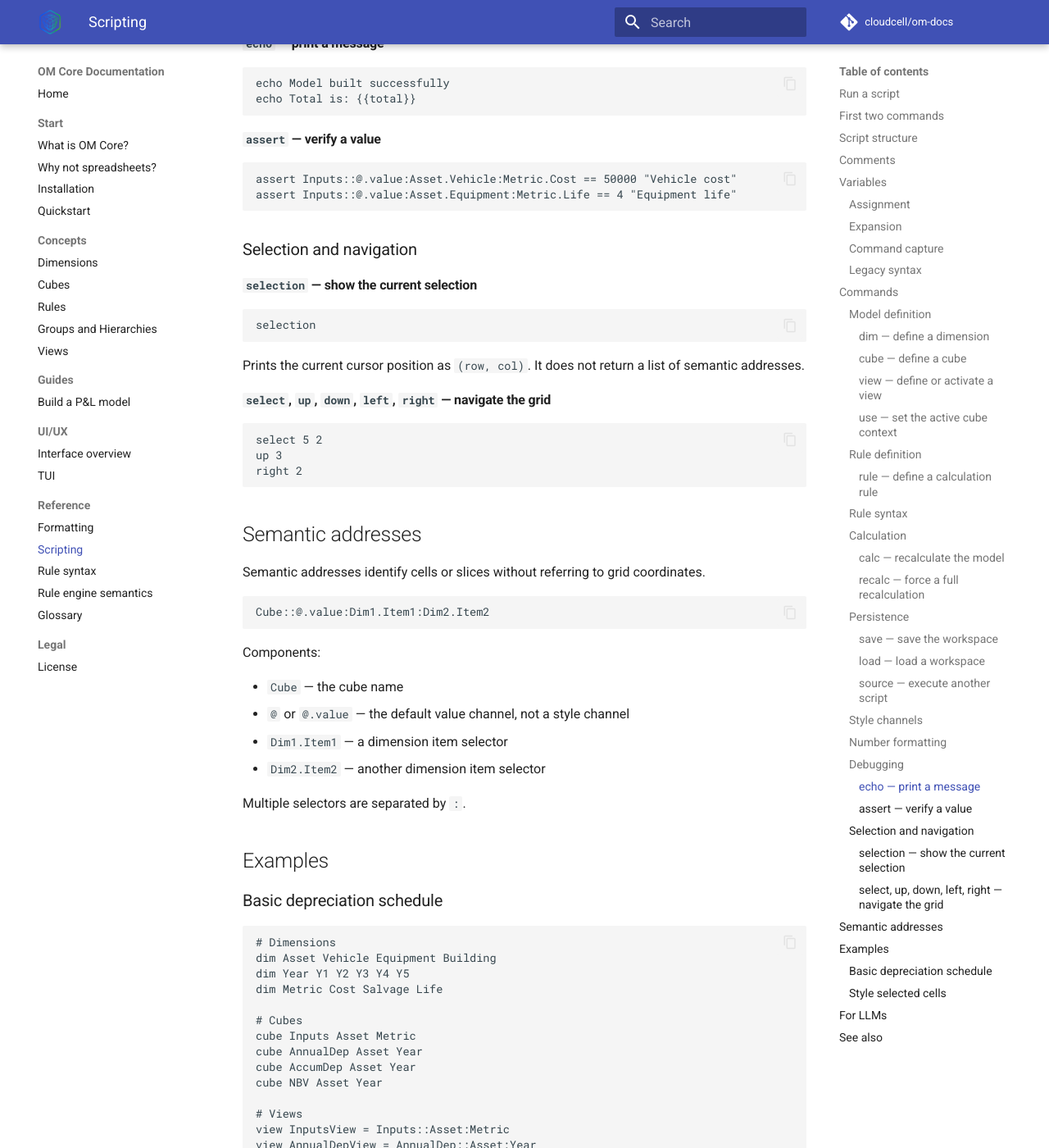
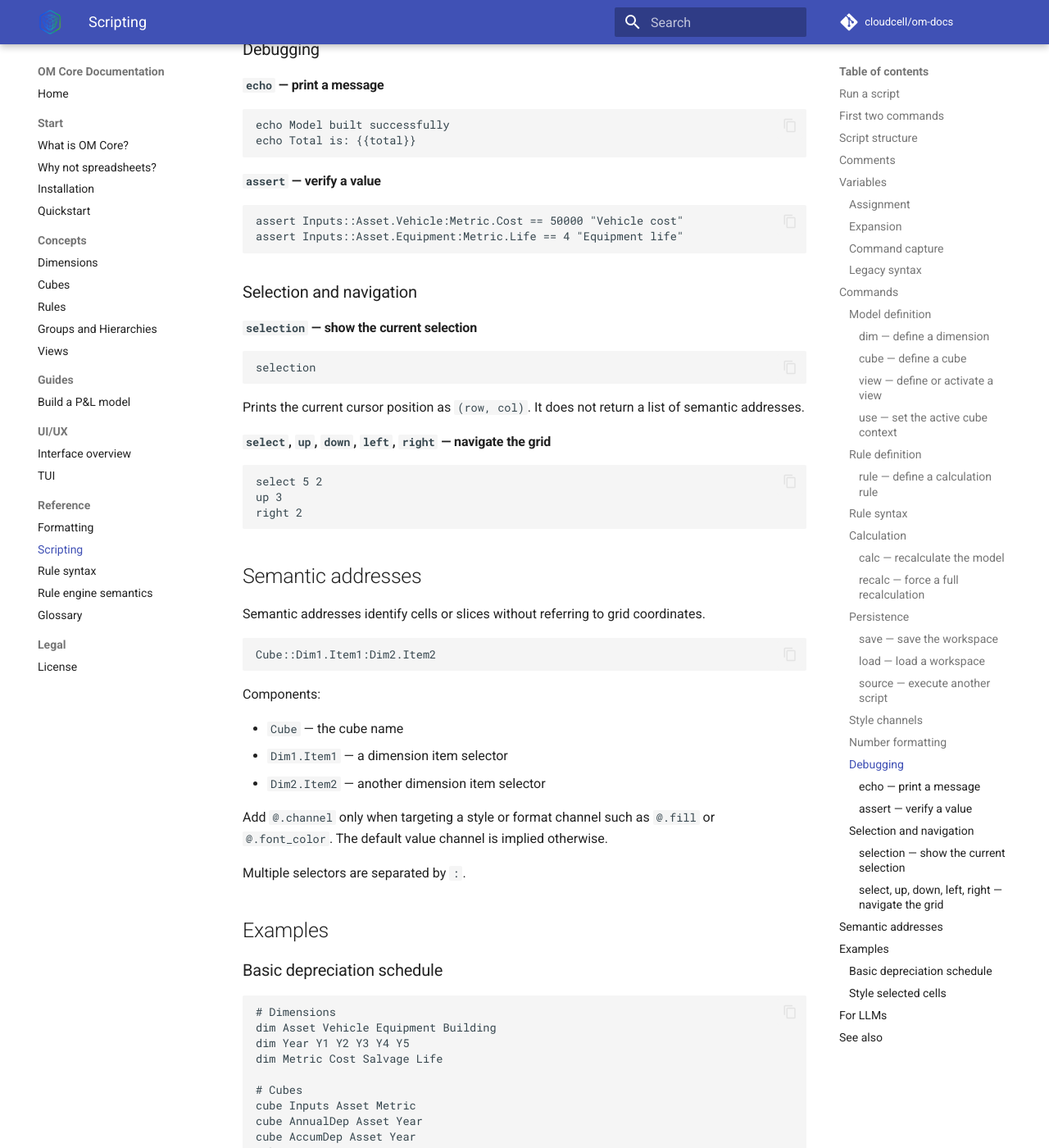
Before and after one commit to cloudcell/om-docs, an MkDocs documentation site: the page built from docs/reference/scripting.md, in a window 1280 px wide and 1400 px high, scrolled down 6936 px. Shown: the whole window at 82% size. Built offline with MkDocs 1.6.1 and Material for MkDocs 9.7.7, drawn with Linux system fonts in a browser that asks for light colours; comment, search, counter and statistics services are not loaded; some of the changed text lies outside the part shown.

Commit message:
docs: remove explicit @.value channel references from rule syntax examples across all documentation, clarify that value channel is implied by default

````diff
--- a/docs/reference/scripting.md
+++ b/docs/reference/scripting.md
@@ -80,10 +80,10 @@ cube AnnualDep Asset Year
 view InputsView = Inputs::Asset:Metric
 
 # Define rules
-rule Inputs::@.value:Asset.Vehicle:Metric.Cost = 50000
-rule Inputs::@.value:Asset.Vehicle:Metric.Salvage = 5000
-rule Inputs::@.value:Asset.Vehicle:Metric.Life = 5
-rule AnnualDep::@.value:*.* = (Inputs::[Metric.Cost] - Inputs::[Metric.Salvage]) / Inputs::[Metric.Life]
+rule Inputs::Asset.Vehicle:Metric.Cost = 50000
+rule Inputs::Asset.Vehicle:Metric.Salvage = 5000
+rule Inputs::Asset.Vehicle:Metric.Life = 5
+rule AnnualDep::*.* = (Inputs::[Metric.Cost] - Inputs::[Metric.Salvage]) / Inputs::[Metric.Life]
 
 # Calculate and save
 calc
@@ -116,7 +116,7 @@ message="hello world"
 Use `{{name}}` to interpolate a variable into a command.
 
 ```openm
-selected="C::@.value:PL.Revenue:Year.2026"
+selected="PL::Revenue:Year.2026"
 echo Selected: {{selected}}
 rule {{selected}} = 100000
 ```
@@ -177,27 +177,27 @@ use Sales
 rule Revenue = Cost * 1.15
 ```
 
-`use` sets the default cube for subsequent `rule` commands that omit a `Cube::` prefix. It is optional; explicit `Cube::@.value:...` addresses are preferred in scripts.
+`use` sets the default cube for subsequent `rule` commands that omit a `Cube::` prefix. It is optional; explicit `Cube::Dim.Item:...` addresses are preferred in scripts.
 
 ### Rule definition
 
 #### `rule` — define a calculation rule
 
 ```openm
-rule Cube::@.value:Dim.Item:Dim.Item = expression
+rule Cube::Dim.Item:Dim.Item = expression
 ```
 
 - `Cube::` is the target cube.
-- `@.value:` selects the value channel.
+- The value channel is implied if no `@.channel` is given. Use `@.fill`, `@.font_color`, etc., only for style/format rules.
 - `Dim.Item:Dim.Item` is the semantic address.
 - `*` is a slice wildcard.
 
 Examples:
 
 ```openm
-rule Drivers::@.value:Driver.PriceGadgets:* = 120
-rule PnL::@.value:Account.TotalRevenue:* = PnL::[Account.RevenueGadgets] + PnL::[Account.RevenueWidgets]
-rule Valuation::@.value:Valuation.TerminalValue:Year.2032 = CF::@.value:CF.FreeCashFlow:Year.2032 * (1 + 0.02) / (Drivers::@.value:Driver.WACC:Year.2032 - 0.02)
+rule Drivers::Driver.PriceGadgets:* = 120
+rule PnL::Account.TotalRevenue:* = PnL::[Account.RevenueGadgets] + PnL::[Account.RevenueWidgets]
+rule Valuation::Valuation.TerminalValue:Year.2032 = CF::CF.FreeCashFlow:Year.2032 * (1 + 0.02) / (Drivers::Driver.WACC:Year.2032 - 0.02)
 ```
 
 ### Rule syntax
@@ -217,7 +217,7 @@ Dim[THIS]              # current item during rule evaluation
 References can also use bracket shorthand:
 
 ```openm
-rule AnnualDep::@.value:*.* = (Inputs::[Metric.Cost] - Inputs::[Metric.Salvage]) / Inputs::[Metric.Life]
+rule AnnualDep::*.* = (Inputs::[Metric.Cost] - Inputs::[Metric.Salvage]) / Inputs::[Metric.Life]
 ```
 
 When a referenced cube shares a dimension with the current target cell, the shorthand binds that dimension from the context. Dimensions that do not exist in the referenced cube are not carried over; they default to the first item of that dimension in the target cube. For example, `AnnualDep` has dimensions `Asset` and `Year`, while `Inputs` has `Asset` and `Metric`. The shorthand `Inputs::[Metric.Cost]` binds the current `Asset` from the target cell. The `Year` dimension is not carried over because `Inputs` does not have a `Year` dimension.
@@ -260,7 +260,7 @@ source scripts/depreciation_schedule.openm
 
 Visual styling is applied through rule channels, not through a separate formatting command. The channel determines which property the rule sets.
 
-OM Core stores values and presentation attributes in channels. The default value channel is `@.value`. Style channels change only the appearance:
+OM Core stores values and presentation attributes in channels. The default value channel is `@.value` and is implied when no channel is specified. Style channels change only the appearance:
 
 - `@.fill` — the background fill color
 - `@.font_color` — the font color
@@ -290,8 +290,8 @@ echo Total is: {{total}}
 #### `assert` — verify a value
 
 ```openm
-assert Inputs::@.value:Asset.Vehicle:Metric.Cost == 50000 "Vehicle cost"
-assert Inputs::@.value:Asset.Equipment:Metric.Life == 4 "Equipment life"
+assert Inputs::Asset.Vehicle:Metric.Cost == 50000 "Vehicle cost"
+assert Inputs::Asset.Equipment:Metric.Life == 4 "Equipment life"
 ```
 
 ### Selection and navigation
@@ -317,15 +317,16 @@ right 2
 Semantic addresses identify cells or slices without referring to grid coordinates.
 
 ```text
-Cube::@.value:Dim1.Item1:Dim2.Item2
+Cube::Dim1.Item1:Dim2.Item2
 ```
 
 Components:
 
 - `Cube` — the cube name
-- `@` or `@.value` — the default value channel, not a style channel
 - `Dim1.Item1` — a dimension item selector
 - `Dim2.Item2` — another dimension item selector
+
+Add `@.channel` only when targeting a style or format channel such as `@.fill` or `@.font_color`. The default value channel is implied otherwise.
 
 Multiple selectors are separated by `:`.
 
@@ -350,16 +351,16 @@ view InputsView = Inputs::Asset:Metric
 view AnnualDepView = AnnualDep::Asset:Year
 
 # Rules
-rule Inputs::@.value:Asset.Vehicle:Metric.Cost = 50000
-rule Inputs::@.value:Asset.Vehicle:Metric.Salvage = 5000
-rule Inputs::@.value:Asset.Vehicle:Metric.Life = 5
-rule AnnualDep::@.value:*.* = (Inputs::[Metric.Cost] - Inputs::[Metric.Salvage]) / Inputs::[Metric.Life]
+rule Inputs::Asset.Vehicle:Metric.Cost = 50000
+rule Inputs::Asset.Vehicle:Metric.Salvage = 5000
+rule Inputs::Asset.Vehicle:Metric.Life = 5
+rule AnnualDep::*.* = (Inputs::[Metric.Cost] - Inputs::[Metric.Salvage]) / Inputs::[Metric.Life]
 
 # Calculate
 calc
 
 # Verify
-assert Inputs::@.value:Asset.Vehicle:Metric.Cost == 50000 "Vehicle cost"
+assert Inputs::Asset.Vehicle:Metric.Cost == 50000 "Vehicle cost"
 
 # Save
 save depreciation_schedule.json
````
Also changed, not shown: docs/guides/building-a-pl-model.md (+7 -7 lines), docs/reference/rule-syntax.md (+24 -24 lines), docs/start/quickstart.md (+3 -3 lines), docs/ui-ux/interface.md (+1 -1 lines).
